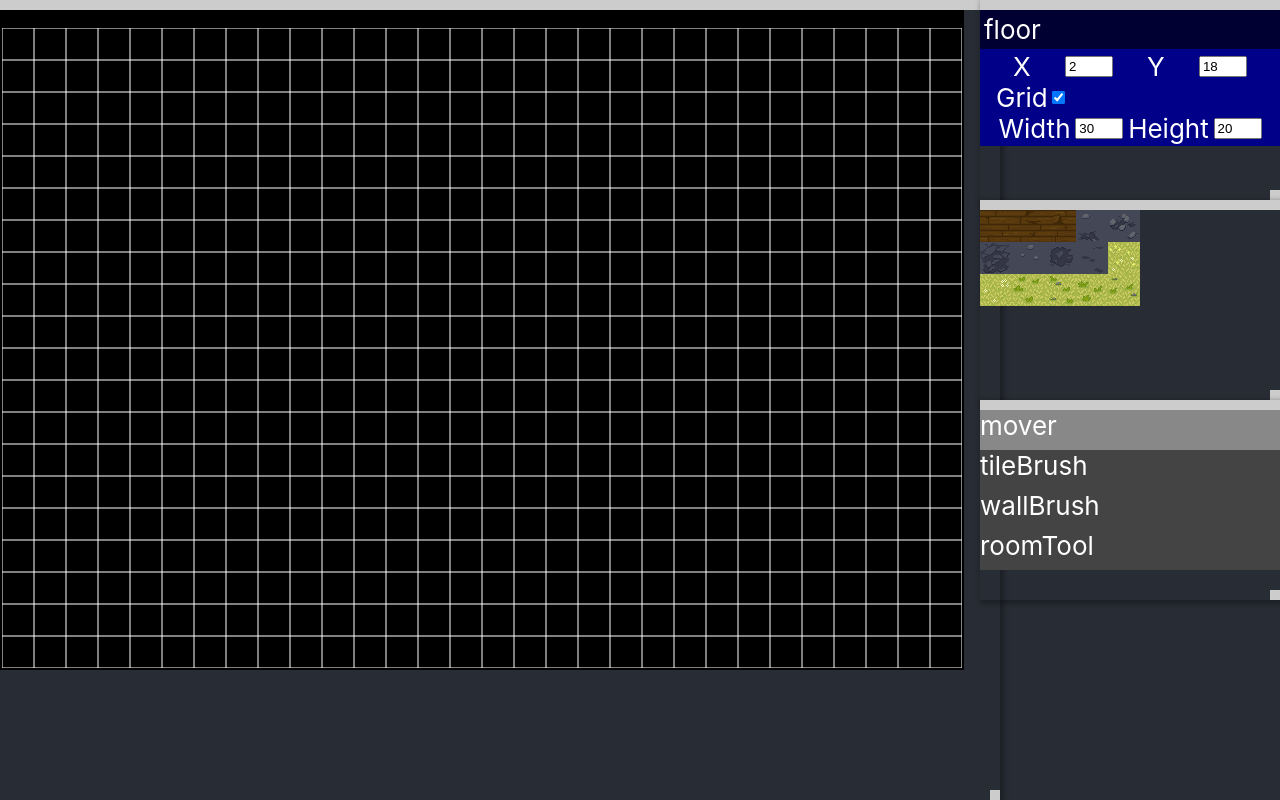
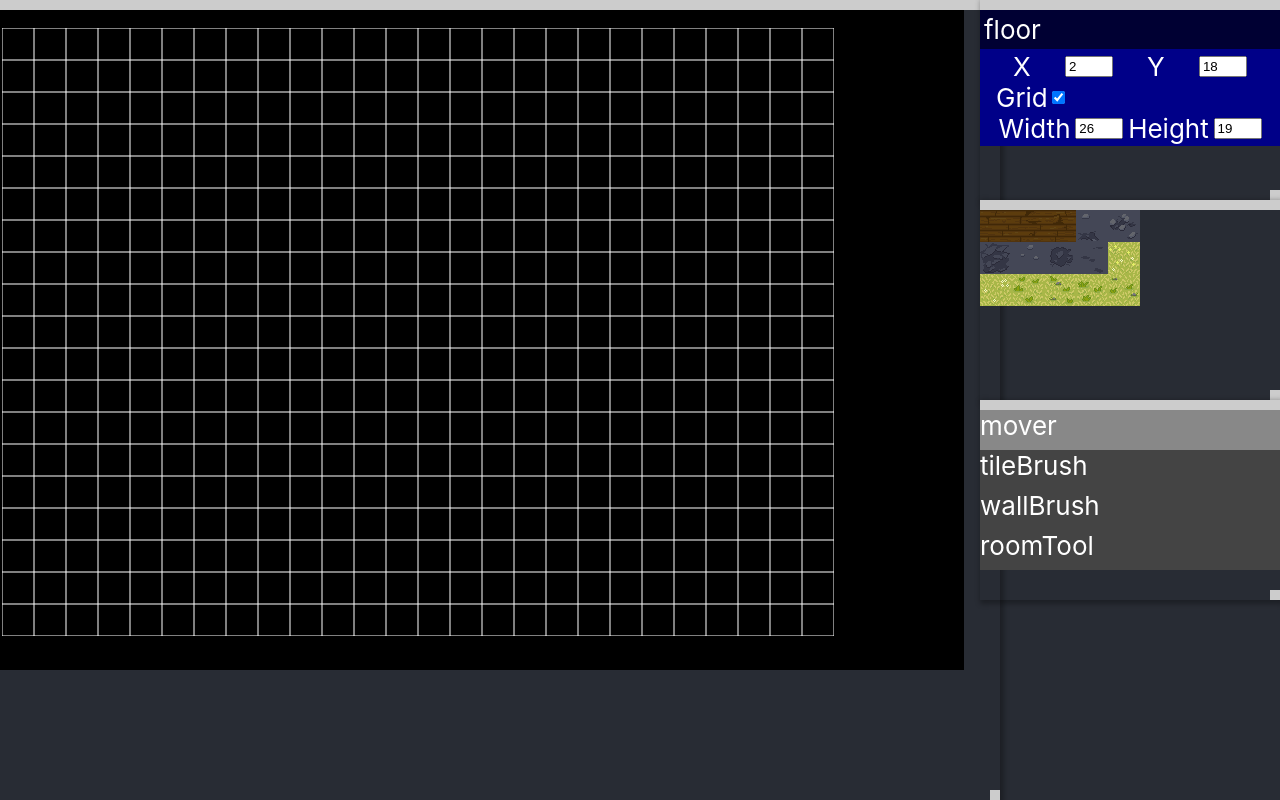
Before and after one commit to buzzingnat/quest-engine, a React (Create React App) app: page / in a window 1280 px wide. Built offline with nearby package versions, Linux system fonts and the light colour scheme.

Commit message:
Change walls to depend on grid definition for the same layer.

```diff
--- a/src/App.tsx
+++ b/src/App.tsx
@@ -187,7 +187,7 @@ function paintGridTile(state: AppState, action) {
 }
 function paintWall(state: AppState, action) {
     const layer = getSelectedLayer(state);
-    if (!layer.wallGrid) {
+    if (!layer.grid || !layer.wallGrid) {
         return state;
     }
     const value = action.mouseButtonDown === 0;
@@ -196,10 +196,10 @@ function paintWall(state: AppState, action) {
     const thickness = 16;
     x += thickness / 2;
     y += thickness / 2;
-    const overTop = (y % layer.wallGrid.tileHeight < thickness);
-    const overSide = (x % layer.wallGrid.tileWidth < thickness);
-    x = Math.floor(x / layer.wallGrid.tileWidth);
-    y = Math.floor(y / layer.wallGrid.tileHeight);
+    const overTop = (y % layer.grid.palette.h < thickness);
+    const overSide = (x % layer.grid.palette.w < thickness);
+    x = Math.floor(x / layer.grid.palette.w);
+    y = Math.floor(y / layer.grid.palette.h);
     if (overTop && !overSide) {
         const topWalls = [...layer.wallGrid.topWalls];
         topWalls[y] = [...(topWalls[y] || [])];
--- a/src/components/editor/AreaLayer.tsx
+++ b/src/components/editor/AreaLayer.tsx
@@ -18,14 +18,15 @@ const AreaLayer = React.memo(({dispatch, drawingRoom, isSelected, layerDefinitio
     if (isSelected && layerDefinition.grid && layerDefinition.wallGrid && drawingRoom) {
         definition = applyRoomToLayer(layerDefinition, drawingRoom);
     }
+    const {grid, wallGrid} = definition;
     return (
         <div
             style={{
                 position: 'absolute', left: `${layerDefinition.x}px`, top: `${layerDefinition.y}px`,
             }}
         >
-            {layerDefinition.grid && <GridCanvas grid={definition.grid} isSelected={isSelected} />}
-            {layerDefinition.wallGrid && <SortedCanvas wallGrid={definition.wallGrid} isSelected={isSelected} />}
+            {grid && <GridCanvas grid={grid} isSelected={isSelected} />}
+            {grid && wallGrid && <SortedCanvas grid={grid} wallGrid={wallGrid} isSelected={isSelected} />}
         </div>
     );
 });
@@ -81,13 +82,14 @@ const GridCanvas = React.memo(({grid, isSelected}: GridCanvasProps) => {
 });
 
 interface SortedCanvasProps {
+    grid: TileGrid,
     wallGrid: WallGrid,
     isSelected: boolean,
 }
-const SortedCanvas = React.memo(({wallGrid, isSelected}: SortedCanvasProps) => {
+const SortedCanvas = React.memo(({grid, wallGrid, isSelected}: SortedCanvasProps) => {
     const canvasRef: React.RefObject<HTMLCanvasElement> = React.createRef();
-    const width = wallGrid.w * wallGrid.tileWidth + 4;
-    const height = wallGrid.h * wallGrid.tileHeight + 20;
+    const width = grid.w * grid.palette.w + 4;
+    const height = grid.h * grid.palette.h + 20;
 
     React.useEffect(() => {
         const canvas = canvasRef.current;
@@ -96,10 +98,10 @@ const SortedCanvas = React.memo(({wallGrid, isSelected}: SortedCanvasProps) => {
         }
         const context = canvas.getContext('2d');
         context.clearRect(0, 0, canvas.width, canvas.height);
-        const w = wallGrid.tileWidth;
-        const h = wallGrid.tileHeight;
-        for (let y = 0; y <= wallGrid.h; y++) {
-            for (let x = 0; x <= wallGrid.w; x++) {
+        const w = grid.palette.w;
+        const h = grid.palette.h;
+        for (let y = 0; y <= grid.h; y++) {
+            for (let x = 0; x <= grid.w; x++) {
                 if (wallGrid.topWalls[y]?.[x]) {
                     drawFrame(context, wallGrid.topWallFrame, {
                         x: x * w, y: y * h,
@@ -108,7 +110,7 @@ const SortedCanvas = React.memo(({wallGrid, isSelected}: SortedCanvasProps) => {
                     });
                 }
             }
-            for (let x = 0; x <= wallGrid.w; x++) {
+            for (let x = 0; x <= grid.w; x++) {
                 if (wallGrid.leftWalls[y]?.[x]) {
                     drawFrame(context, wallGrid.leftWallFrame, {
                         x: x * w, y: y * h,
--- a/src/content/areaTemplates.ts
+++ b/src/content/areaTemplates.ts
@@ -54,15 +54,11 @@ export const questEngineTemplate: QuestEngineAreaDefinition = {
             y: 18,
             grid: {
                 palette: palettes.allFloor,
-                w: 30,
-                h: 20,
+                w: 26,
+                h: 19,
                 tiles: [],
             },
             wallGrid: {
-                w: 30,
-                h: 20,
-                tileWidth: 32,
-                tileHeight: 32,
                 topWallFrame: topWallFrame,
                 topWalls: [],
                 leftWallFrame: sideWallFrame,
--- a/src/types/index.ts
+++ b/src/types/index.ts
@@ -69,10 +69,6 @@ export interface TileGrid {
 }
 
 export interface WallGrid {
-    w: number,
-    h: number,
-    tileWidth: number,
-    tileHeight: number,
     topWallFrame: Frame,
     topWalls: boolean[][],
     leftWallFrame: Frame,
```
